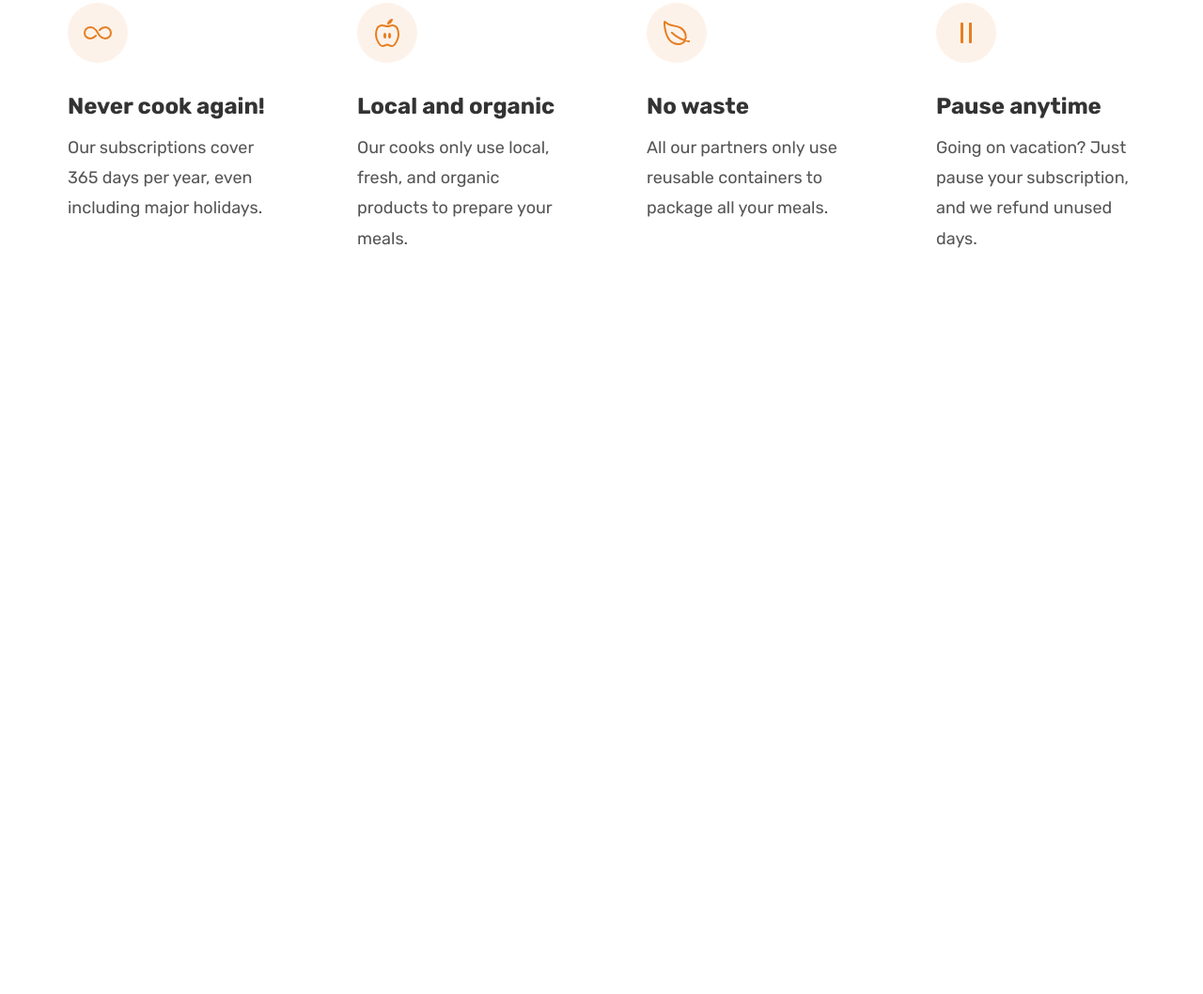
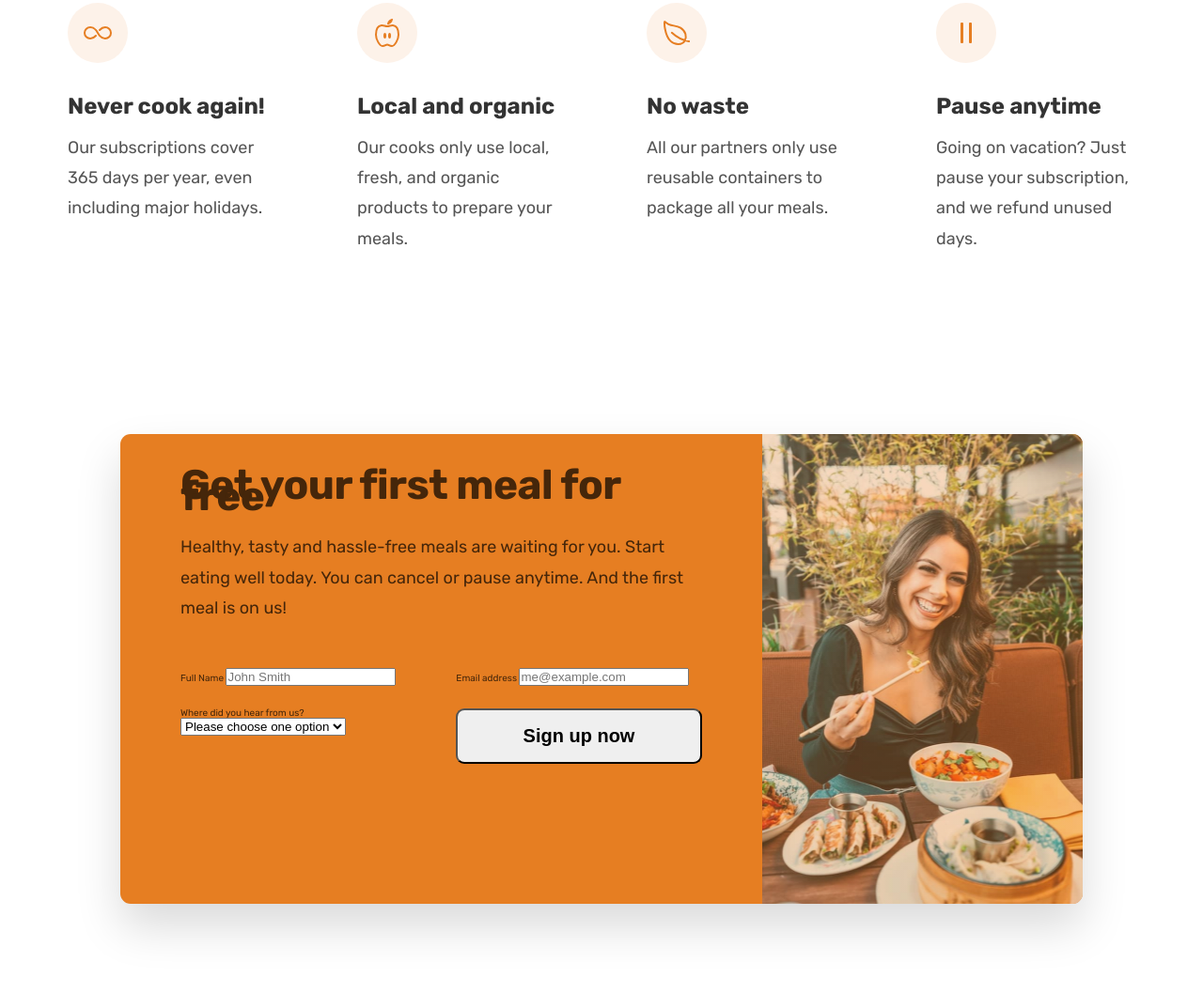
Before and after one commit to slybaidoo/Omnifood-Project, a plain HTML site: page index.html in a window 1280 px wide. Shown: the part 5433-6491 px from the top of the page at 94% size. Before the commit the page ends 5799 px from the top, so only its background shows below. Drawn offline with nearby package versions, Linux system fonts and the light colour scheme.

Commit message:
call-to-action-section build-01

```diff
--- a/css/general.css
+++ b/css/general.css
@@ -36,6 +36,7 @@ Letter-spacing
 #333
 
 --- 05 SHADOWS
+    box-shadow: 0 2.4rem 4.8rem rgba(0, 0, 0, 0.075);
 
 --- 06 BORDER-RADIUS
 
--- a/css/style.css
+++ b/css/style.css
@@ -118,7 +118,6 @@
     font-weight: 700;
 }
 
-
 /******************************/
 /* FEATURED IN SECTION */
 /******************************/
@@ -185,7 +184,6 @@
     top: 50%;
     left: 50%;
     transform: translate(-50%, -50%);
-
 }
 
 .step-img-box::before {
@@ -199,7 +197,6 @@
     padding-bottom: 60%;
     background-color: #fdf2e9;
     z-index: -2;
-
 }
 
 .step-img-box::after {
@@ -212,7 +209,6 @@
 .step-img {
     width: 35%;
 }
-
 
 /******************************/
 /* Meal Section */
@@ -252,7 +248,6 @@
     color: #333;
     font-weight: 600;
     border-radius: 100px;
-
 }
 
 .tag--vegetarian {
@@ -382,7 +377,6 @@
     justify-self: end;
     border: 2px solid #fdf2e9;
     padding: 4.6rem;
-
 }
 
 .pricing-plan--complete {
@@ -406,7 +400,6 @@
     padding: 0.8rem 8rem;
 
     transform: rotate(45deg);
-
 }
 
 .plan-header {
@@ -433,7 +426,7 @@
 .plan-price span {
     font-size: 3rem;
     font-weight: 500;
-    margin-right: .8rem;
+    margin-right: 0.8rem;
 }
 
 .plan-text {
@@ -474,3 +467,52 @@
     font-size: 1.8rem;
     line-height: 1.8;
 }
+
+/* ********************************* */
+/* CTA SECTION */
+/* *********************************  */
+.section-cta {
+    padding: 9.6rem;
+}
+
+.cta {
+    display: grid;
+    grid-template-columns: 2fr 1fr;
+    background-color: #e67e22;
+    box-shadow: 0 2.4rem 4.8rem rgba(0, 0, 0, 0.15);
+    height: 50rem;
+    border-radius: 11px;
+    overflow: hidden;
+}
+
+.cta-text-box {
+    padding: 4.8rem 6.4rem 6.4rem 6.4rem;
+    color: #45260a;
+}
+
+.cta .heading-secondary {
+    color: #45260a;
+    margin-bottom: 3.2rem;
+}
+
+.cta-text {
+    font-size: 1.8rem;
+    line-height: 1.8;
+    margin-bottom: 4.8rem;
+}
+
+.cta-img-box {
+    background-image: linear-gradient(to right bottom,
+            rgba(235, 151, 78, 0.35),
+            rgba(230, 125, 34, 0.35)),
+        url("../img/eating.jpg");
+    background-size: cover;
+    background-position: center;
+}
+
+.cta-form {
+    display: grid;
+    grid-template-columns: 1fr 1fr;
+    column-gap: 3.2rem;
+    row-gap: 2.4rem;
+}
--- a/index.html
+++ b/index.html
@@ -767,7 +767,61 @@
           </div>
         </div>
       </section>
-    </main>
-  </body>
 
-</html>
+      <section class="section-cta">
+        <div class="container">
+          <div class="cta">
+            <div class="cta-text-box">
+              <h2
+                class="heading-secondary">
+                Get your first meal for
+                free
+              </h2>
+              <p class="cta-text">
+                Healthy, tasty and
+                hassle-free meals are
+                waiting for you. Start
+                eating well today. You
+                can cancel or
+                pause anytime. And the
+                first meal is on us!
+              </p>
+
+              <form class="cta-form" action="#">
+                <div>
+                  <label for="full-name">Full Name</label>
+                  <input id="full-name" type="text" placeholder="John Smith" required>
+                </div>
+                <div>
+                  <label for="email">Email address </label>
+                  <input id="email" type="email" placeholder="me@example.com" required>
+                </div>
+
+                <div>
+                  <label for="select-where">Where did you hear from us?</label>
+                  <select id="select-where" required>
+                    <option value="">Please choose one option</option>
+                    <option value="friends">Friends and family</option>
+                    <option value="youtube">Youtube videos</option>
+                    <option value="ad">Facebook ad</option>
+                    <option value="podcast">Podcast</option>
+                    <option value="others">Others</option>
+                  </select>
+                </div>
+
+                <button class="btn">Sign
+                  up now</button>
+
+              </form>
+            </div>
+
+            <div class="cta-img-box"
+              role="img"
+              aria-label="woman enjoying food"
+              </div>
+              </div>
+              </div>
+              </section>
+              </main>
+              </body>
+              </html>
```
